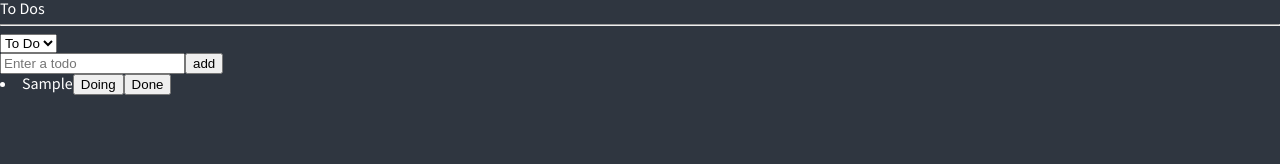
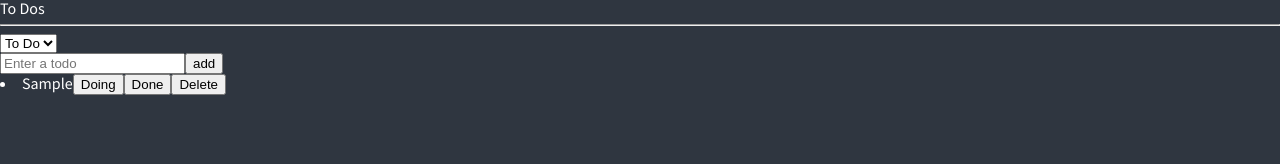
Before and after one commit to sadpu111/react-state-management, a React (Create React App) app: page / in a window 1280 px wide. Both pictures are taken after typing "Sample" into the empty fields and a click on the button "add". Shown: the top 164 px of the page. Built offline with nearby package versions, Linux system fonts and the light colour scheme.

Commit message:
add delete btn

```diff
--- a/src/components/ToDo.tsx
+++ b/src/components/ToDo.tsx
@@ -21,12 +21,20 @@ function ToDo({ text, category, id }: IToDo) {
      console.log(newCategory); // typescript 팁. IToDo["category"]를 통해 newCategory의 interface 적용
    }; */
   // onClick 함수로 인자를 넘겨야 할 경우 익명 함수(() => onClick("TO_DO"))로 입력. onClick={onClick}으로 입력할 경우 인자를 전달할 수 없다
+  const handleDelete = () => { // 삭제기능 구현
+    setToDos((oldToDos) => {
+      const targetIndex = oldToDos.findIndex((oldToDo) => oldToDo.id === id);
+
+      return [...oldToDos.slice(0, targetIndex), ...oldToDos.slice(targetIndex + 1)];
+    });
+    };
   return (
     <li>
       <span>{text}</span>
       {category !== Categoires.TO_DO && (<button name={Categoires.TO_DO + ""} onClick={onClick}>To Do</button>)}
       {category !== Categoires.DOING && (<button name={Categoires.DOING + ""} onClick={onClick}>Doing</button>)}
       {category !== Categoires.DONE && (<button name={Categoires.DONE + ""} onClick={onClick}>Done</button>)}
+      <button onClick={handleDelete}>Delete</button>
     </li>
   )
 }
```
